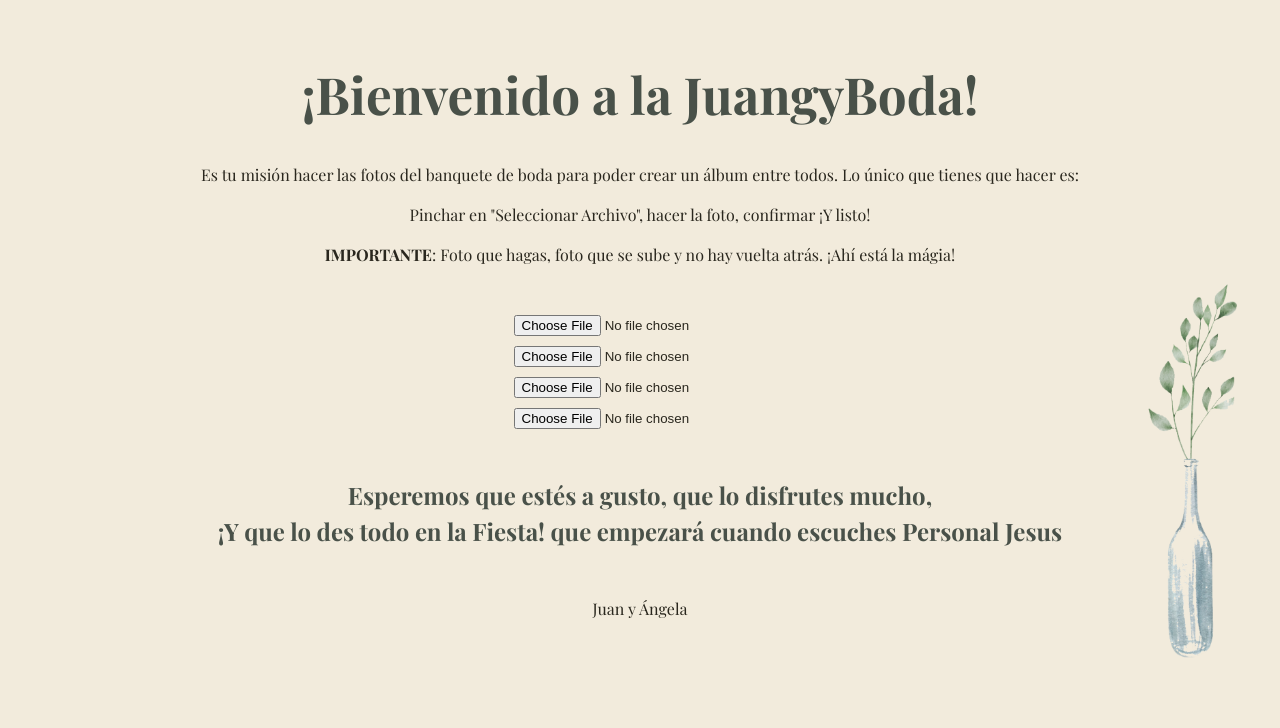
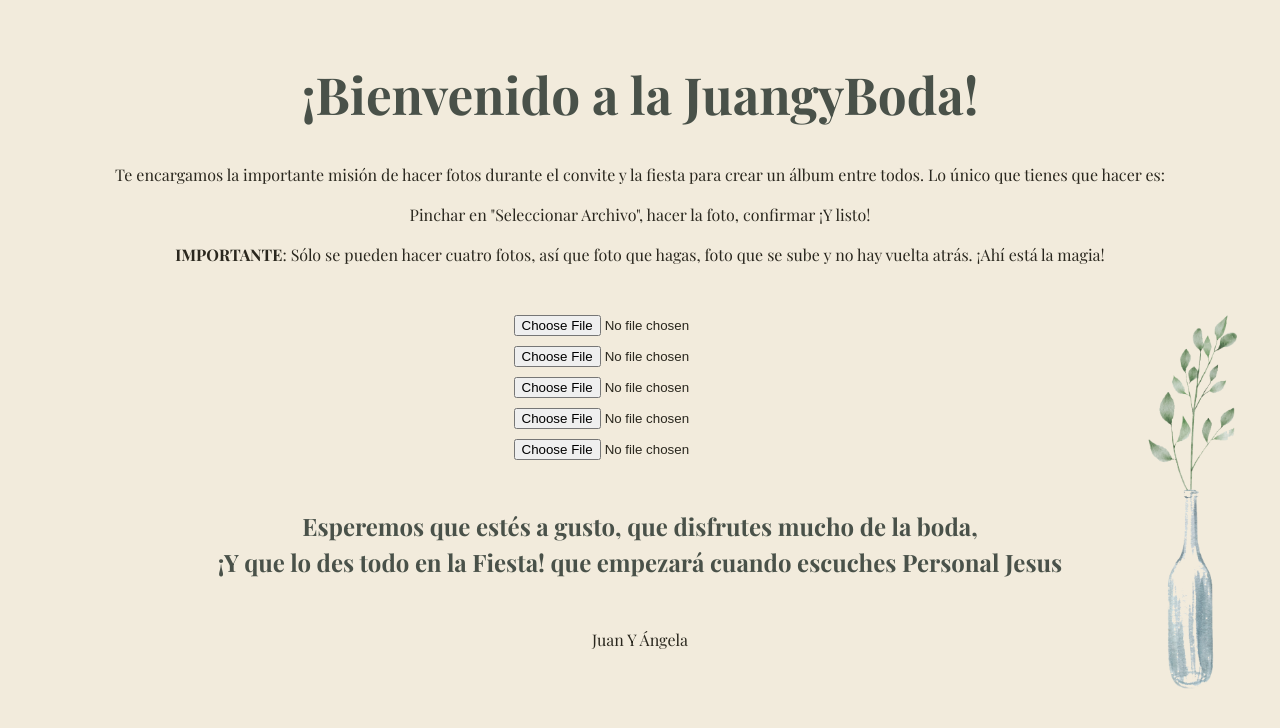
Before and after one commit to Depechejuan/Wedding-Photo-React, a React (Vite) app: page / in a window 1280 px wide. Shown: the top 728 px of the page. Built offline with nearby package versions, Linux system fonts and the light colour scheme; no server answers; a web font is replaced by a local one.

Commit message:
add more inputs and changes on text

```diff
--- a/src/App.css
+++ b/src/App.css
@@ -30,4 +30,5 @@
 
 .bottom {
     margin-top: 3rem;
+    text-transform: capitalize;
 }
--- a/src/components/Form-Input.jsx
+++ b/src/components/Form-Input.jsx
@@ -38,6 +38,7 @@ function Form() {
             <input id="input-1" type="file" accept="image/*" capture="camera" onChange={handleImageSelect} />
             <input id="input-2" type="file" accept="image/*" capture="camera" onChange={handleImageSelect} />
             <input id="input-3" type="file" accept="image/*" capture="camera" onChange={handleImageSelect} />
+            <input id="input-4" type="file" accept="image/*" capture="camera" onChange={handleImageSelect} />
         </form>
     );
 }
--- a/src/components/Warning.jsx
+++ b/src/components/Warning.jsx
@@ -3,7 +3,7 @@ function Warning() {
         <>
             {/* <h2>¡¡LA FIESTA EMPIEZA CUANDO SUENE PERSONAL JESUS!!</h2> */}
             <div className="container">
-            <h2 className="desc">Esperemos que estés a gusto, que lo disfrutes mucho, </h2>
+            <h2 className="desc">Esperemos que estés a gusto, que disfrutes mucho de la boda, </h2>
             <h2 className="desc">¡Y que lo des todo en la Fiesta! que empezará cuando escuches <strong>Personal Jesus</strong></h2>
             </div>
         </>
--- a/src/pages/HomePage.jsx
+++ b/src/pages/HomePage.jsx
@@ -1,7 +1,30 @@
 import Form from "../components/Form-Input";
 import Warning from "../components/Warning";
+import { useState, useEffect } from 'react';
+const host = import.meta.env.VITE_API_HOST;
 
 function UploadPhotos() {
+    const [isLoading, setIsLoading] = useState(true);
+    const [isSuccess, setIsSuccess] = useState(false);
+
+
+    useEffect(() => {
+        const fetchData = async () => {
+            try {
+                const response = await fetch(`${host}/check`);
+                const data = await response.json();
+                if (data.success) {
+                setIsSuccess(true);
+                }
+                setIsLoading(false);
+            } catch (error) {
+                console.error('Error fetching data:', error);
+                setIsLoading(false);
+            }
+            };
+
+            fetchData();
+        }, []);
 
     return (
         <>
@@ -9,9 +32,9 @@ function UploadPhotos() {
                 ¡Bienvenido a la JuangyBoda!
             </h1>
             <div className="instructions">
-                <p>Es tu misión hacer las fotos del banquete de boda para poder crear un álbum entre todos. Lo único que tienes que hacer es:</p>
+                <p>Te encargamos la importante misión de hacer fotos durante el convite y la fiesta para crear un álbum entre todos. Lo único que tienes que hacer es:</p>
                 <p>Pinchar en &quot;Seleccionar Archivo&quot;, hacer la foto, confirmar ¡Y listo!</p>
-                <p><strong>IMPORTANTE</strong>: Foto que hagas, foto que se sube y no hay vuelta atrás. ¡Ahí está la mágia!</p>
+                <p><strong>IMPORTANTE</strong>: Sólo se pueden hacer cuatro fotos, así que foto que hagas, foto que se sube y no hay vuelta atrás. ¡Ahí está la magia!</p>
             </div>
             <Form />
             <Warning />
--- a/src/pages/UploadPhotos.jsx
+++ /dev/null
@@ -1,16 +0,0 @@
-import Form from "../components/Form-Input";
-
-function UploadPhotos() {
-
-    return (
-        <>
-            <h1>
-                ¡SUBE SÓLO 3 FOTOS!
-            </h1>
-
-            <Form />
-        </>
-    )
-}
-
-export default UploadPhotos;
```
